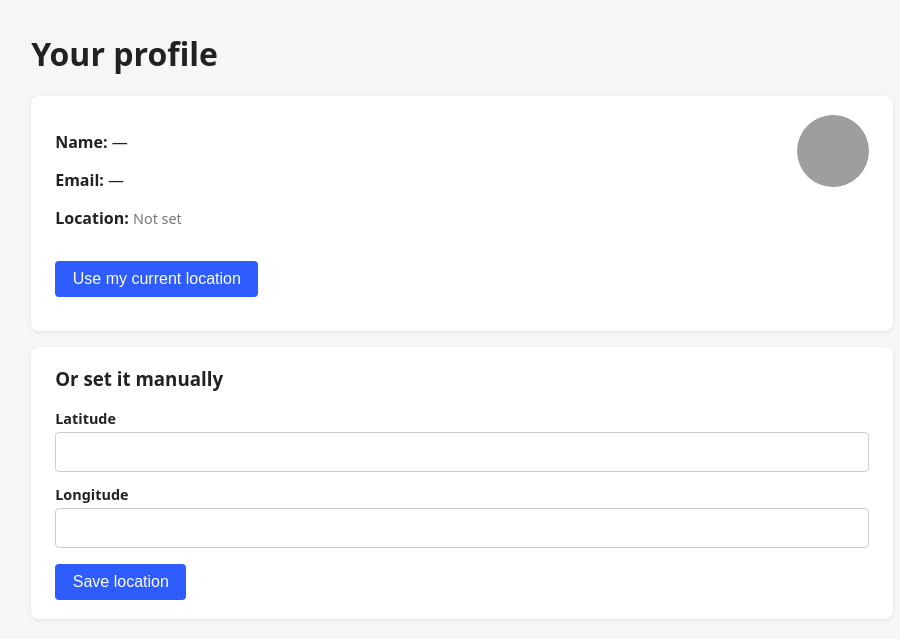
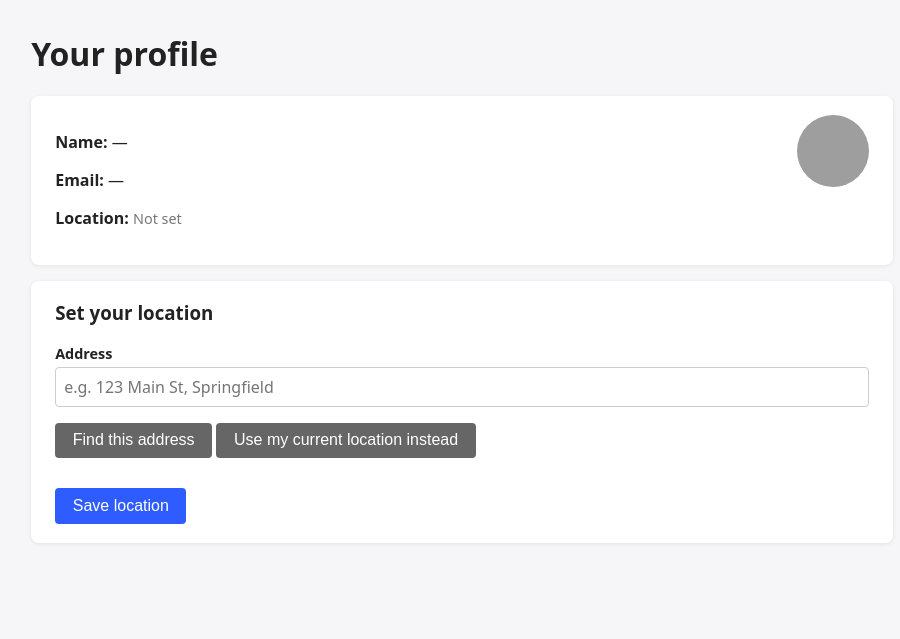
Before and after one commit to HappyMe2030/Just4fun, a Flask app: template templates/profile.html in a window 1280 px wide. Shown: the part 51-690 px from the top of the page, without its empty margins (178-1078 px from the left). Run offline with Flask 3, Linux system fonts and the light colour scheme; the template is opened without the code that fills it, so the values that code supplies are empty; parts of the project's set-up code (start-up, migrations or seed data) failed here and were passed over; some libraries are stand-ins or nearby versions; grey boxes are pictures that could not be loaded.

Commit message:
Add files via upload

```diff
--- a/app.py
+++ b/app.py
@@ -3,6 +3,7 @@ from functools import wraps
 from urllib.parse import quote_plus, urlencode
 
 import psycopg2
+import requests
 from authlib.integrations.flask_client import OAuth
 from flask import (
     Flask, Response, abort, flash, g, redirect, render_template, request,
@@ -166,15 +167,48 @@ def profile():
 def update_location():
     lat = float(request.form["latitude"])
     lng = float(request.form["longitude"])
+    address = request.form.get("address", "").strip() or None
     with db.get_conn() as conn:
         with conn.cursor() as cur:
             cur.execute(
-                "UPDATE people SET latitude = %s, longitude = %s WHERE id = %s",
-                (lat, lng, g.person["id"]),
+                "UPDATE people SET latitude = %s, longitude = %s, address = %s WHERE id = %s",
+                (lat, lng, address, g.person["id"]),
             )
         conn.commit()
     flash("Location updated.")
     return redirect(url_for("profile"))
+
+
+NOMINATIM_USER_AGENT = os.environ.get(
+    "NOMINATIM_USER_AGENT", "3DPrintMarketplace/1.0 (contact not configured)"
+)
+
+
+@app.route("/geocode")
+@login_required
+def geocode():
+    address = request.args.get("address", "").strip()
+    if not address:
+        return {"error": "Enter an address first."}, 400
+    try:
+        resp = requests.get(
+            "https://nominatim.openstreetmap.org/search",
+            params={"q": address, "format": "json", "limit": 1},
+            headers={"User-Agent": NOMINATIM_USER_AGENT},
+            timeout=8,
+        )
+        resp.raise_for_status()
+        results = resp.json()
+    except Exception as e:
+        app.logger.warning("geocode failed: %s", e)
+        return {"error": "Couldn't reach the geocoding service. Try again."}, 502
+    if not results:
+        return {"error": "No location found for that address."}, 404
+    top = results[0]
+    return {
+        "lat": float(top["lat"]), "lng": float(top["lon"]),
+        "display_name": top["display_name"],
+    }
 
 
 # ---------- printers ----------
@@ -214,19 +248,20 @@ def add_printer():
         materials = request.form.getlist("materials")
         nozzle = f.get("nozzle_diameter_mm") or None
         max_temp = f.get("max_nozzle_temp_c") or None
+        address = f.get("address", "").strip() or None
         with db.get_conn() as conn:
             with conn.cursor() as cur:
                 cur.execute(
                     """
                     INSERT INTO printers (
-                        owner_id, name, description, latitude, longitude,
+                        owner_id, name, description, address, latitude, longitude,
                         technology, materials, nozzle_diameter_mm,
                         build_volume_x_mm, build_volume_y_mm, build_volume_z_mm,
                         heated_bed, enclosed, max_nozzle_temp_c
-                    ) VALUES (%s,%s,%s,%s,%s,%s,%s,%s,%s,%s,%s,%s,%s,%s)
+                    ) VALUES (%s,%s,%s,%s,%s,%s,%s,%s,%s,%s,%s,%s,%s,%s,%s)
                     """,
                     (
-                        g.person["id"], f["name"], f.get("description"),
+                        g.person["id"], f["name"], f.get("description"), address,
                         float(f["latitude"]), float(f["longitude"]),
                         f["technology"], materials, nozzle,
                         int(f["build_volume_x_mm"]), int(f["build_volume_y_mm"]),
@@ -264,19 +299,20 @@ def edit_printer(printer_id):
         materials = request.form.getlist("materials")
         nozzle = f.get("nozzle_diameter_mm") or None
         max_temp = f.get("max_nozzle_temp_c") or None
+        address = f.get("address", "").strip() or None
         with db.get_conn() as conn:
             with conn.cursor() as cur:
                 cur.execute(
                     """
                     UPDATE printers SET
-                        name=%s, description=%s, latitude=%s, longitude=%s,
+                        name=%s, description=%s, address=%s, latitude=%s, longitude=%s,
                         technology=%s, materials=%s, nozzle_diameter_mm=%s,
                         build_volume_x_mm=%s, build_volume_y_mm=%s, build_volume_z_mm=%s,
                         heated_bed=%s, enclosed=%s, max_nozzle_temp_c=%s
                     WHERE id = %s
                     """,
                     (
-                        f["name"], f.get("description"),
+                        f["name"], f.get("description"), address,
                         float(f["latitude"]), float(f["longitude"]),
                         f["technology"], materials, nozzle,
                         int(f["build_volume_x_mm"]), int(f["build_volume_y_mm"]),
--- a/templates/profile.html
+++ b/templates/profile.html
@@ -8,39 +8,74 @@
   <p><strong>Email:</strong> {{ user.email or "—" }}</p>
   <p><strong>Location:</strong>
     {% if person.latitude %}
-      {{ "%.4f"|format(person.latitude) }}, {{ "%.4f"|format(person.longitude) }}
+      {{ person.address or (("%.4f"|format(person.latitude)) ~ ", " ~ ("%.4f"|format(person.longitude))) }}
     {% else %}
       <span class="muted">Not set</span>
     {% endif %}
   </p>
-  <button id="locate-btn">Use my current location</button>
-  <p id="locate-status" class="muted"></p>
 </div>
 
-<form id="manual-form" method="post" action="{{ url_for('update_location') }}" class="card">
-  <h3>Or set it manually</h3>
-  <label>Latitude</label>
-  <input type="text" name="latitude" id="lat-field" value="{{ person.latitude or '' }}" required>
-  <label>Longitude</label>
-  <input type="text" name="longitude" id="lng-field" value="{{ person.longitude or '' }}" required>
+<form id="location-form" method="post" action="{{ url_for('update_location') }}" class="card">
+  <h3>Set your location</h3>
+  <label>Address</label>
+  <input type="text" name="address" id="address-field" placeholder="e.g. 123 Main St, Springfield"
+         value="{{ person.address or '' }}">
+  <button type="button" id="geocode-btn" class="secondary">Find this address</button>
+  <button type="button" id="locate-btn" class="secondary">Use my current location instead</button>
+  <p id="geocode-status" class="muted"></p>
+
+  <input type="hidden" name="latitude" id="lat-field" value="{{ person.latitude or '' }}">
+  <input type="hidden" name="longitude" id="lng-field" value="{{ person.longitude or '' }}">
+
   <button type="submit">Save location</button>
 </form>
 
 <script>
+const statusEl = document.getElementById('geocode-status');
+const latField = document.getElementById('lat-field');
+const lngField = document.getElementById('lng-field');
+const addressField = document.getElementById('address-field');
+
+document.getElementById('geocode-btn').addEventListener('click', async function () {
+  const address = addressField.value.trim();
+  if (!address) { statusEl.textContent = 'Enter an address first.'; return; }
+  statusEl.textContent = 'Looking up address…';
+  try {
+    const res = await fetch('/geocode?address=' + encodeURIComponent(address));
+    const data = await res.json();
+    if (!res.ok || data.error) {
+      statusEl.textContent = data.error || 'Could not find that address.';
+      return;
+    }
+    latField.value = data.lat;
+    lngField.value = data.lng;
+    statusEl.textContent = 'Found: ' + data.display_name;
+  } catch (e) {
+    statusEl.textContent = 'Something went wrong looking up that address.';
+  }
+});
+
 document.getElementById('locate-btn').addEventListener('click', function () {
-  const status = document.getElementById('locate-status');
   if (!navigator.geolocation) {
-    status.textContent = 'Geolocation is not supported by your browser.';
+    statusEl.textContent = 'Geolocation is not supported by your browser.';
     return;
   }
-  status.textContent = 'Locating…';
+  statusEl.textContent = 'Locating…';
   navigator.geolocation.getCurrentPosition(function (pos) {
-    document.getElementById('lat-field').value = pos.coords.latitude;
-    document.getElementById('lng-field').value = pos.coords.longitude;
-    status.textContent = 'Location found — click "Save location" to confirm.';
+    latField.value = pos.coords.latitude;
+    lngField.value = pos.coords.longitude;
+    addressField.value = '';
+    statusEl.textContent = 'Location found — click "Save location" to confirm.';
   }, function (err) {
-    status.textContent = 'Could not get location: ' + err.message;
+    statusEl.textContent = 'Could not get location: ' + err.message;
   });
+});
+
+document.getElementById('location-form').addEventListener('submit', function (e) {
+  if (!latField.value || !lngField.value) {
+    e.preventDefault();
+    statusEl.textContent = 'Find an address or use your current location first.';
+  }
 });
 </script>
 {% endblock %}
```
Also changed, not shown: db.py (+10 -4 lines), templates/printer_form.html (+58 -4 lines).
